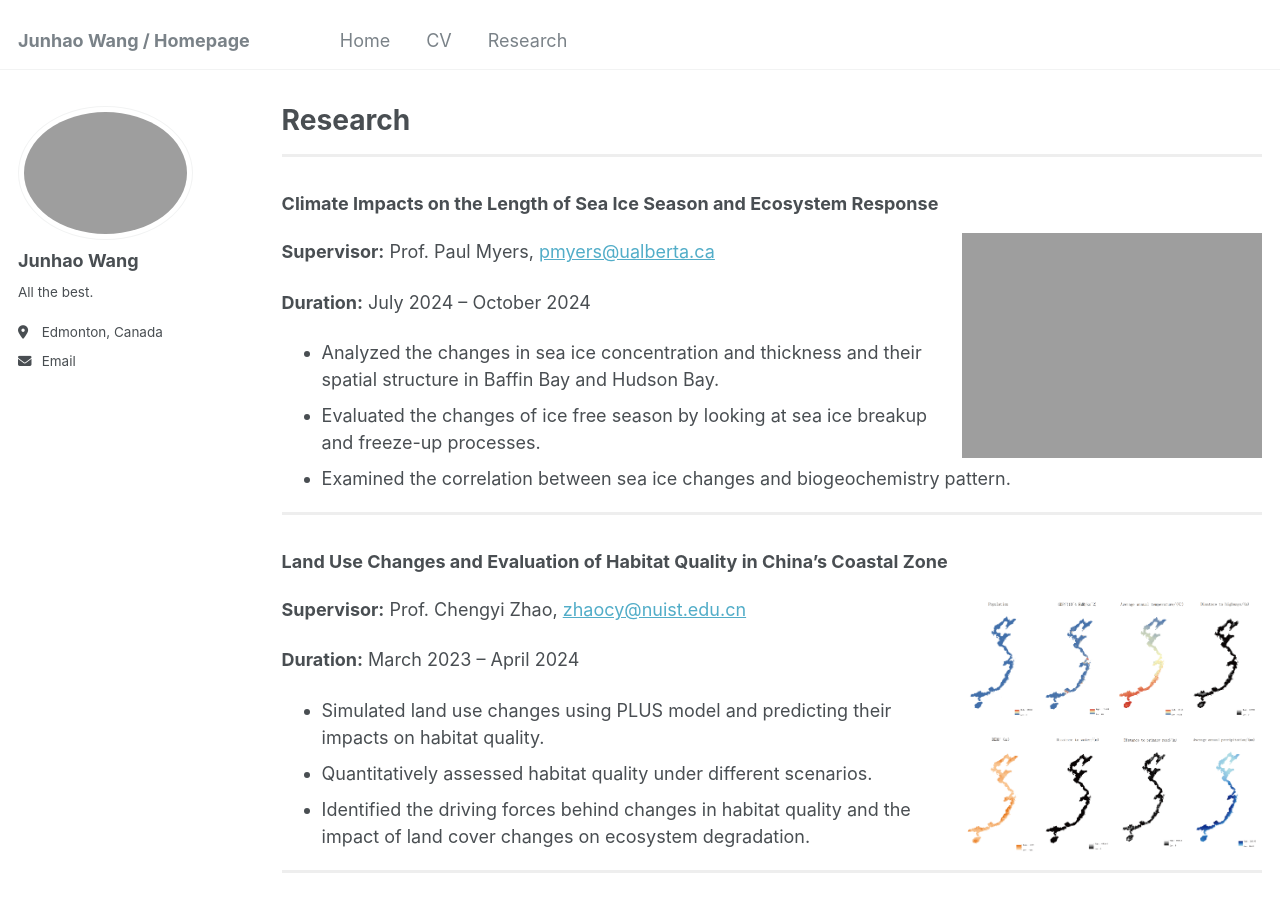
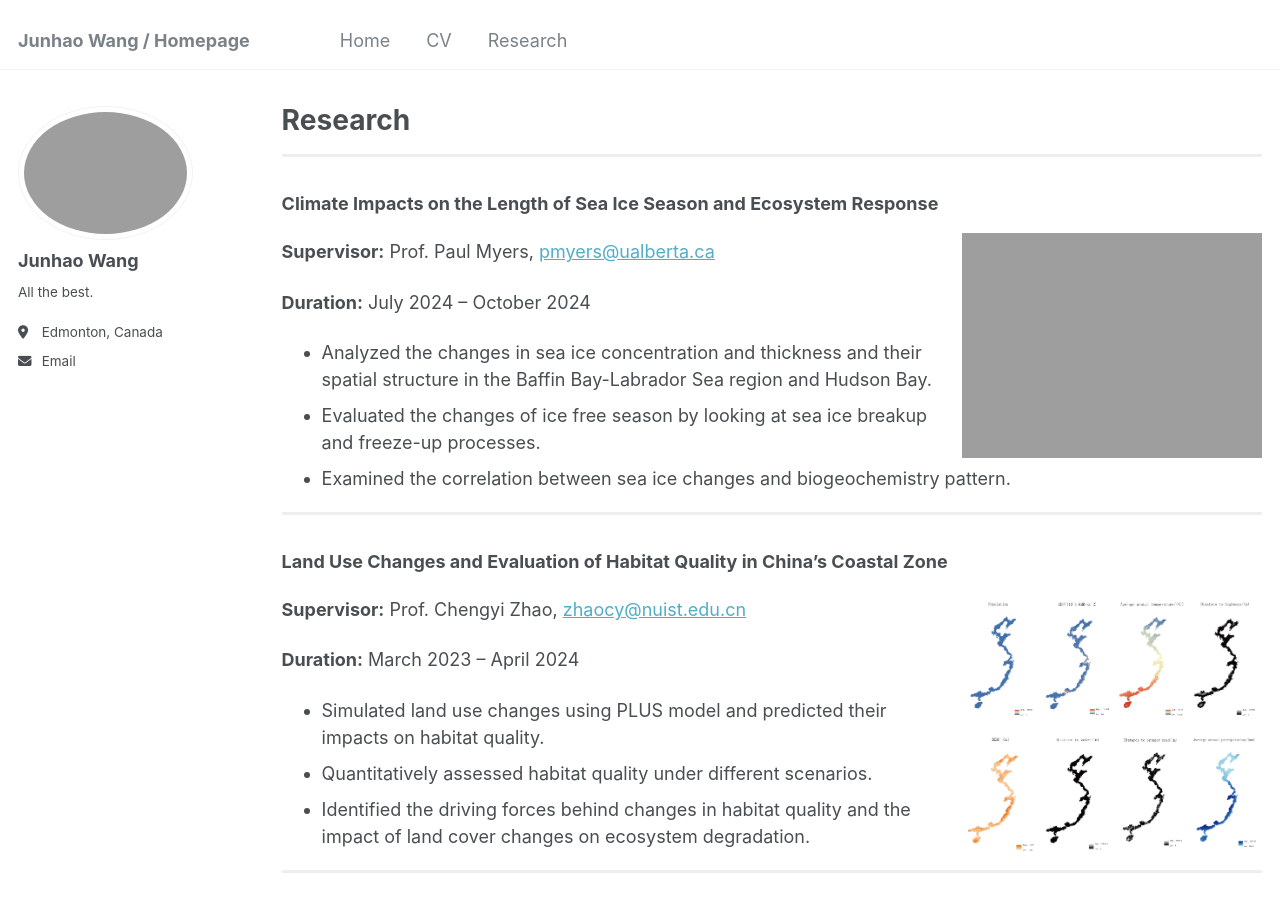
Before and after one commit to sigmundw/sigmundw.github.io, a Jekyll site: the page built from _pages/research.md, in a window 1280 px wide and 900 px high. Built offline with Jekyll 4.4.1, drawn with Linux system fonts in a browser that asks for light colours.

Commit message:
Update research.md

```diff
--- a/_pages/research.md
+++ b/_pages/research.md
@@ -17,7 +17,7 @@ redirect_from:
 
 **Duration:** July 2024 – October 2024
 
-- Analyzed the changes in sea ice concentration and thickness and their spatial structure in Baffin Bay and Hudson Bay.
+- Analyzed the changes in sea ice concentration and thickness and their spatial structure in the Baffin Bay-Labrador Sea region and Hudson Bay.
 - Evaluated the changes of ice free season by looking at sea ice breakup and freeze-up processes.
 - Examined the correlation between sea ice changes and biogeochemistry pattern.
 
@@ -30,7 +30,7 @@ redirect_from:
 
 **Duration:** March 2023 – April 2024
 
-- Simulated land use changes using PLUS model and predicting their impacts on habitat quality.
+- Simulated land use changes using PLUS model and predicted their impacts on habitat quality.
 - Quantitatively assessed habitat quality under different scenarios.
 - Identified the driving forces behind changes in habitat quality and the impact of land cover changes on ecosystem degradation.
 
```
